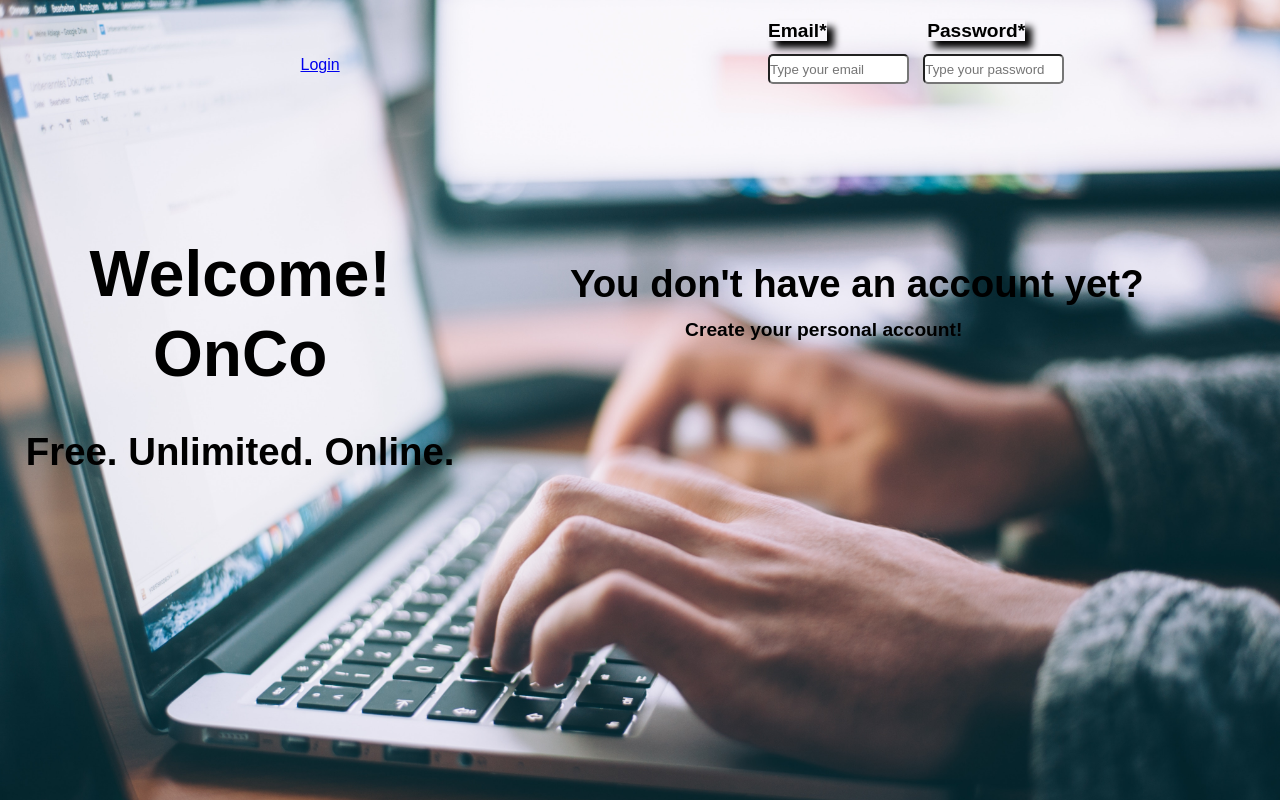
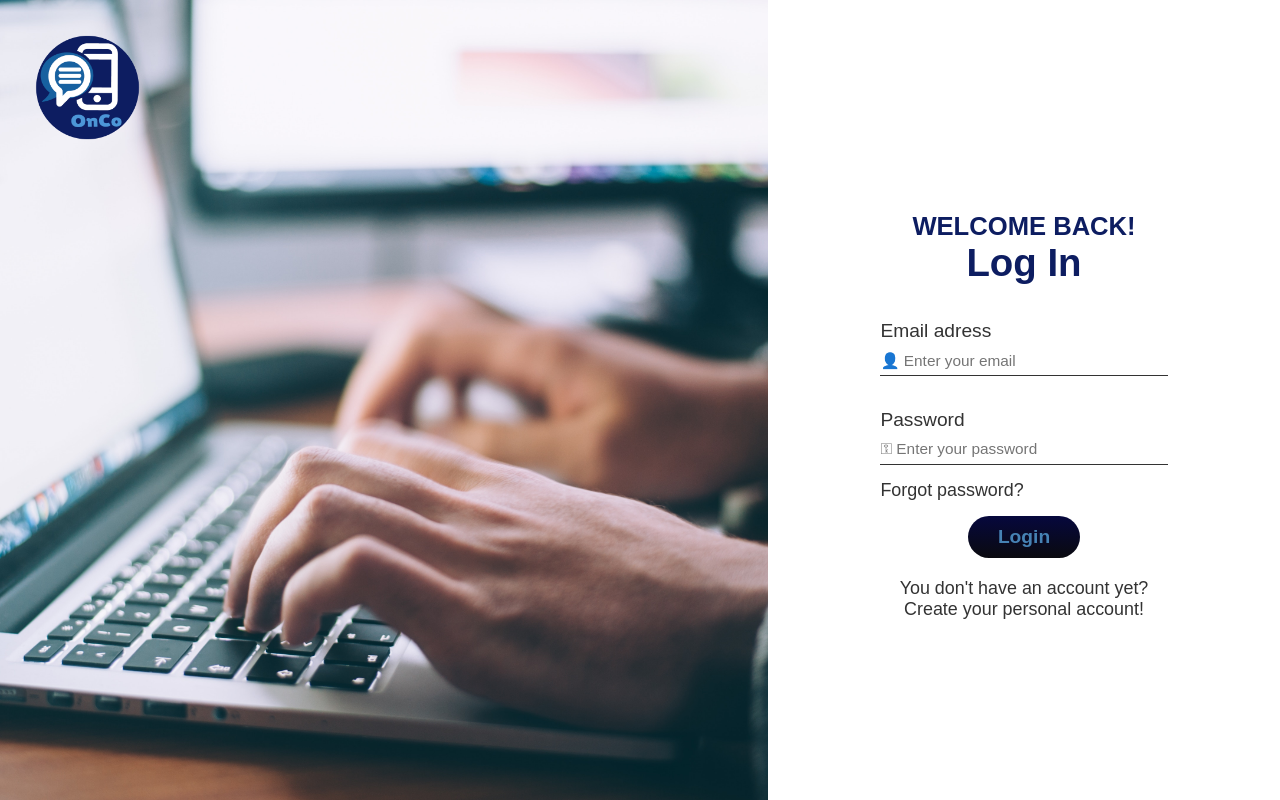
Before and after one commit to BiancaCiuraru/OnlineContacts-Project, a PHP site: page /pages/login.html in a window 1280 px wide. Run offline with PHP 8.4, Linux system fonts and the light colour scheme.

Commit message:
Change login page

```diff
--- a/src/css/login.css
+++ b/src/css/login.css
@@ -1,184 +1,195 @@
-*{
+* {
     margin: 0px;
-	padding: 0px;
+    padding: 0px;
     box-sizing: border-box;
 }
-body{
-    background:url('../images/login.jpg');
-    background-size: cover;
-    background-repeat: no-repeat;
-}
-body, html {
-	height: 100%;
-	font-family: Poppins-Regular, sans-serif;
+
+*:focus {
+    outline: none;
 }
 
-header{
-    width: 100%;
-    height: 20%;
-    margin: 0;
-    padding: 0;
-    display: flex;
-    flex-direction: column;
+body,
+html,
+.card {
+    height: 100%;
+    font-family: Poppins-Regular, sans-serif;
 }
 
-.card{
-    display: flex;
+.card {
     width: 100%;
-}
-.card .left{
-    margin-top: 6%;
-    margin-left: 2%;
-    text-align: center;
-    width: 40%;
-    height: 100%;
-}
-.card .right{
-    margin: 3vw 8vw;
-    width: 60%;
-    height: 100%;
+    margin: 0 auto;
 }
 
-header .formL .l1{
-    height: 50px;
+.container {
+    width: 100%;
+    height: 100%;
+    display: flex;
+    flex-wrap: wrap;
+    align-items: stretch;
 }
 
-header .formL .l2{
-    height: 50px;
+.container .left {
+    width: 60%;
+    position: relative;
+    background: url('../images/login.jpg');
+    background-repeat: no-repeat;
+    background-position: center;
+    background-size: cover;
 }
 
-header .formL .l1 label{
-    position: relative;
-    left: 60%;
-    color:black;
-    font-size: 120%;
-    font-weight: bold;
-    top: 40%;
-    box-shadow: 7px 7px 7px;
-}
-header .formL .l1 label[for="loginEmail"]{
-    margin-right: 7.5%;
-}
-header .formL .l2 input{
-    position: relative;
-    left: 60%;
-    top: 8%;
-    width: 11%;
-    height: 60%;
-    border-radius:5px;
-
+.left img {
+    width: 15%;
+    position: absolute;
+    top: 30px;
+    left: 30px;
 }
 
-header .formL .l2 input[type="email"]{
-    margin-right: 10px;
+.container .right {
+    margin: auto;
 }
 
-header .formL .l2 button{
+.header {
+    padding: 2rem;
+    text-align: center;
     position: relative;
-    left: 60%;
-    top: 8%;
-    width: 4%;
-    height: 55%;
-    border-radius: 1vw solid black;
-    background-color: rgb(165, 165, 245);
+}
+
+.header .over-title {
+    color: rgb(13, 29, 97);
+    font-size: 2vw;
+    font-weight: bolder;
+    text-transform: uppercase;
+}
+
+.header .title {
+    color: rgb(13, 29, 97);
+    font-size: 3vw;
+    font-weight: bolder;
+}
+
+.form-element {
+    margin-bottom: 30px;
+}
+
+.right form label {
+    font-size: 1.5vw;
+    color: #333333;
+    line-height: 1.5;
+}
+
+.right form input {
+    font-size: 1.2vw;
+    color: #333333;
+    display: block;
+    width: 100%;
+    height: 30px;
+    background: transparent;
+    border: none;
+    border-bottom: 1px solid;
+    padding: 0 7px 0 0px;
+}
+
+.right .forgotPass {
+    text-align: left;
+    margin-top: -15px;
+    padding-bottom: 15px;
+}
+
+.right .container-btn {
+    display: flex;
+    flex-wrap: wrap;
+    justify-content: center;
+}
+
+.button {
+    display: inline-block;
+    font-size: 1.5vw;
+    font-weight: bold;
+    color: #4682b4;
+    text-decoration: none;
+    padding: 10px 30px 10px 30px;
+    border-radius: 23px;
+    background-color: rgb(6, 8, 61);
+    background-image: linear-gradient(rgb(6, 8, 61), rgb(10, 10, 15));
+}
+
+.button:hover {
+    background-color: rgb(13, 29, 97);
+    background-image: linear-gradient(rgb(13, 29, 97), rgb(6, 8, 61));
+}
+
+.right .link {
+    text-decoration: none;
+    font-size: 1.4vw;
+    color: #333333;
+}
+
+.right .link:hover {
+    color: #4682b4;
     font-weight: bold;
 }
 
-.card .right .ref p{
-    padding-top: 5vw;
-    padding-left: 1vw;
-    color:black;
-    font-size: 3vw;
-    font-weight: bold;
-    margin-bottom: 1vw;
-}
-.card .right .ref a{
-    padding-left: 10vw;
-    color:black;
-    font-weight: bold;
-    font-size: 1.5vw;
-    text-decoration: none;
+.right .registerDiv {
+    text-align: center;
+    margin-top: 20px;
 }
 
-.card .left h1{
-    margin: 0 5vw 0.5vw;
-    font-size: 5vw;
-    /*text-shadow: 3px 3px rgb(45, 45, 92);*/
+.right .registerDiv p {
+    color: #333333;
+    font-size: 1.4vw;
 }
-.card .left .titlu{
-    text-align: center;
-    font-weight: bold;
-    font-size: 5vw;
-    color:black;
-    margin-bottom: 3vw;
-}
-.card .left .titlu:hover{
-    transform: scale(1.5);
-    text-shadow: 3px 3px rgb(58, 58, 92);
-}
-.card .left p{
-    font-size: 3vw;
-    font-weight: bold;
-}
-/*.card .left p:hover{
-    transform: translate3d(1vw,1vw,1vw);
-}*/
 
-@media screen and (max-width: 1100px) and (min-width: 700px){
-    header .formL .l1 label, header .formL .l2 input, header .formL .l2 button{
-        left:50%;
+@media screen and (max-width: 1100px) and (min-width: 700px) {
+    .right .header h6,
+    .right .header h2 {
+        font-size: 3vw;
     }
-    header .formL .l1 label{
-        font-size: 100%;
-    }
-    header .formL .l1 label[for="loginEmail"]{
-        margin-right: 7%;
-    }
-    header .formL .l2 button{
-        width: 6%;
+    .right .loginForm label,
+    .right .loginForm input,
+    .right .loginForm .button,
+    .right .loginForm .link,
+    .right .registerDiv p {
+        font-size: 2vw;
     }
 }
 
-@media screen and (max-width: 700px){
-    header .formL .l1 label, header .formL .l2 input, header .formL .l2 button{
-        left: 30%;
+@media screen and (max-width: 700px) {
+    .card .left,
+    .card .right {
+        width: 100%;
     }
-    header .formL .l1 label{
-        font-size: 100%;
+    .left {
+        height: 25%;
     }
-    header .formL .l2 input{
-        width: 17%;
+    .right {
+        padding: 14% 20%;
     }
-    header .formL .l2 button{
-        width: 12%;
+    .right .header h6,
+    .right .header h2 {
+        font-size: 4vw;
+    }
+    .right .loginForm label,
+    .right .loginForm input,
+    .right .loginForm .button,
+    .right .loginForm .link,
+    .right .registerDiv p {
+        font-size: 3vw;
+    }
+    .card {
+        flex-direction: column;
     }
 }
 
-@media screen and (max-width: 600px){
-
-    header .formL .l1 label{
-        font-size: 120%;
+@media screen and (max-width: 455px) {
+    .right .header h6,
+    .right .header h2 {
+        font-size: 5.5vw;
     }
-    .card .left, .card .right{
-        text-align: center;
-        width: 100%;
-    }
-
-    .card .right .ref a{
-        margin-left: -15vw;
+    .right .loginForm label,
+    .right .loginForm input,
+    .right .loginForm .button,
+    .right .loginForm .link,
+    .right .registerDiv p {
         font-size: 4vw;
     }
-    .card .left h1, .card .left .titlu{
-        font-size: 10vw;
-    }
-    .card .left p{
-        font-size: 6vw;
-    }
-
-    .card .right .ref p{
-        font-size: 5.5vw;
-    }
-    .card{
-        flex-direction: column;
-    }
 }
--- a/src/pages/login.html
+++ b/src/pages/login.html
@@ -1,42 +1,61 @@
 <!DOCTYPE html>
 <html lang="en">
+
 <head>
     <meta charset="UTF-8">
     <meta name="viewport" content="width=device-width, initial-scale=1.0">
     <meta http-equiv="X-UA-Compatible" content="ie=edge">
     <title>OnCo</title>
     <link rel="stylesheet" href="../css/login.css">
+    <link rel="stylesheet" href="../css/register.css">
+
 
 </head>
+
 <body>
-    <header>
-        <div class="formL">
-            <form action="/login" method="POST">
-                <div class="l1">
-                    <label for="loginEmail">Email*</label>
-                    <label for="loginPassword">Password*</label>
+    <div class="card">
+        <div class="container">
+            <div class="left">
+                <img src="../images/logo.png" />
+            </div>
+
+            <div class="right">
+                <div class="loginForm">
+                    <div class="header">
+                        <h6 class="over-title">Welcome back!</h6>
+                        <h2 class="title">Log In</h2>
+                    </div>
+                    <form class="form">
+                        <div class="form-element">
+                            <label for="email">Email adress</label>
+                            <input type="email" class="form-control" id="email" placeholder="👤 Enter your email" required />
+                        </div>
+                        <div class="form-element">
+                            <label for="password">Password</label>
+                            <input type="password" class="form-control" id="password" placeholder="⚿ Enter your password" required />
+                        </div>
+
+                        <div class="forgotPass">
+                            <a class="link" href="#">
+                                Forgot password?
+                            </a>
+                        </div>
+
+                        <div class="container-btn">
+                            <a class="button" href="../Index.html">Login</a>
+                        </div>
+                    </form>
+
+                    <div class="registerDiv">
+                        <p>You don't have an account yet?</p>
+                        <a class="link" href="#openModal">Create your personal account!</a>
+                    </div>
                 </div>
-                <div class="l2">
-                    <input type="email" required id="loginEmail" placeholder="Type your email"/>
-                    <input type="password" required id="loginPassword" placeholder="Type your password"/>
-                    <!--<button type="submit">Login</button>-->
-                    <a href="../Index.html">Login</a>
-                </div>
-            </form>
-        </div>
-    </header>
-    <div class="card">
-        <div class="left">
-            <h1>Welcome!</h1>
-            <p class="titlu"> OnCo </p>
-            <p>Free. Unlimited. Online.</p>
-        </div>
-        <div class="right">
-            <div class="ref">
-                <p>You don't have an account yet?</p>
-                <a href="register.html">Create your personal account!</a>
             </div>
         </div>
     </div>
+
+
 </body>
+
 </html>
```
Also changed, not shown: src/Index.html (+8 -7 lines), src/css/main.css (+101 -165 lines), src/css/register.css (deleted, +0 -93 lines), src/images/logo.png (added).
